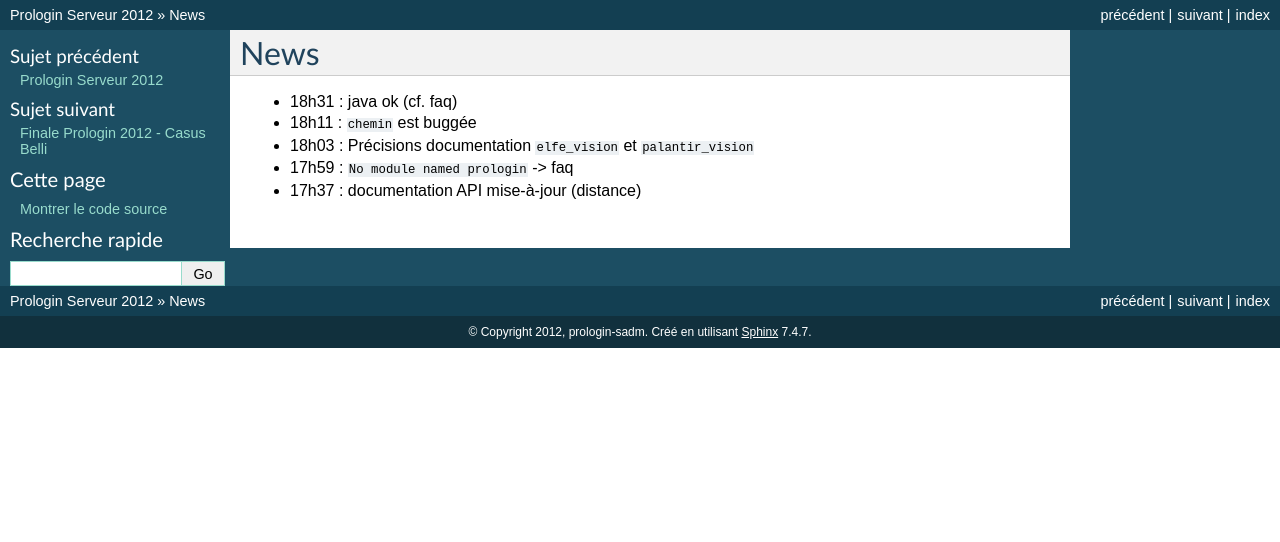
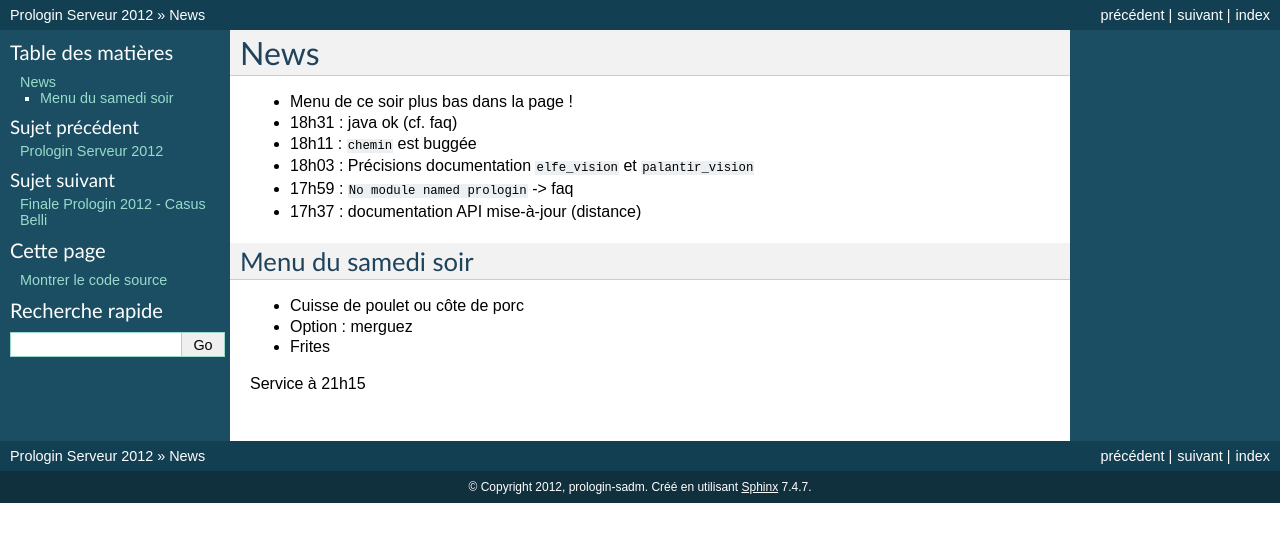
Before and after one commit to prologin/prologin2012, a Sphinx documentation site: the page built from doc/news.rst, in a window 1280 px wide. Shown: the top 542 px of the page. Built offline with Sphinx 7.4.7, drawn with Linux system fonts in a browser that asks for light colours.

Commit message:
Add doc for the GUI

```diff
--- a/doc/index.rst
+++ b/doc/index.rst
@@ -4,6 +4,8 @@
 
 Prologin Serveur 2012
 =====================
+
+**Regardez le menu de ce soir dans les News !**
 
 Pages:
 
--- a/doc/news.rst
+++ b/doc/news.rst
@@ -2,8 +2,18 @@
 News
 ====
 
+- Menu de ce soir plus bas dans la page !
 - 18h31 : java ok (cf. faq)
 - 18h11 : ``chemin`` est buggée
 - 18h03 : Précisions documentation ``elfe_vision`` et ``palantir_vision``
 - 17h59 : ``No module named prologin`` -> faq
 - 17h37 : documentation API mise-à-jour (distance)
+
+Menu du samedi soir
+===================
+
+- Cuisse de poulet ou côte de porc
+- Option : merguez
+- Frites
+
+Service à 21h15
```
